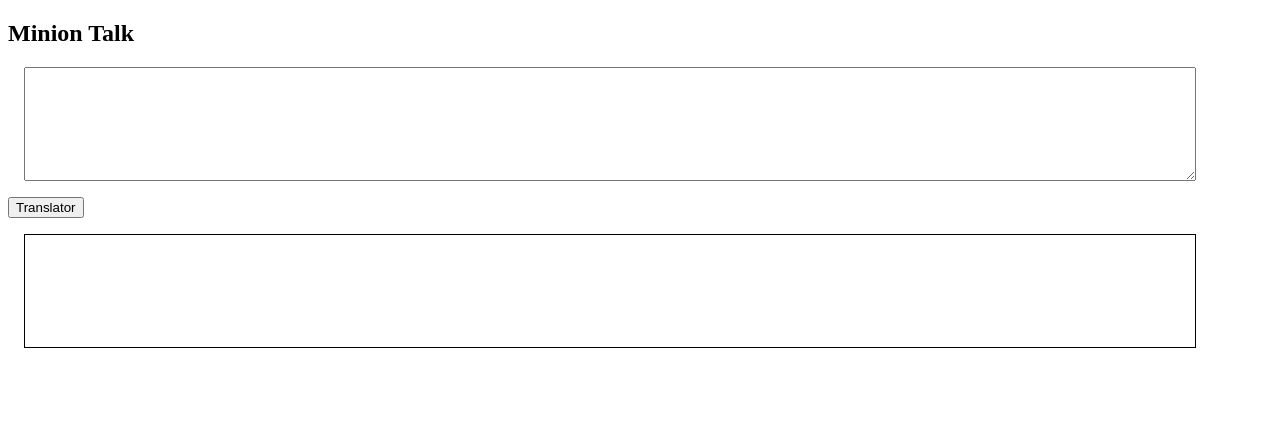
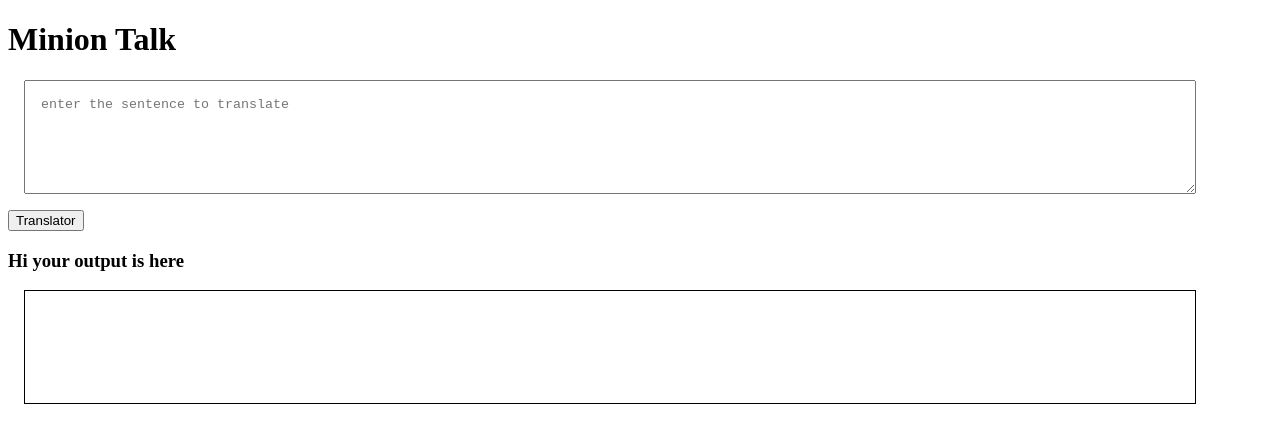
Before and after one commit to dev-prabhat/banana-talks, a plain HTML site: page index.html in a window 1280 px wide. Drawn offline with Linux system fonts and the light colour scheme.

Commit message:
minor changes

```diff
--- a/index.html
+++ b/index.html
@@ -8,9 +8,10 @@
     <link rel="stylesheet" href="styles.css" />
   </head>
   <body>
-    <h2>Minion Talk</h2>
-    <textarea></textarea>
+    <h1>Minion Talk</h1>
+    <textarea placeholder="enter the sentence to translate"></textarea>
     <button id="btn-translate">Translator</button>
+    <h3>Hi your output is here</h2>
     <div id="output"></div>
     <script src="app.js" type="text/javascript"></script>
   </body>
```
